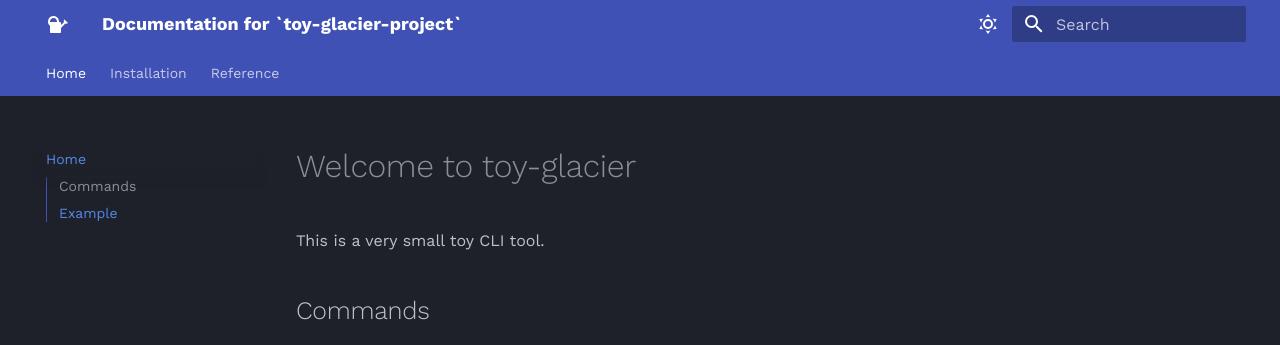
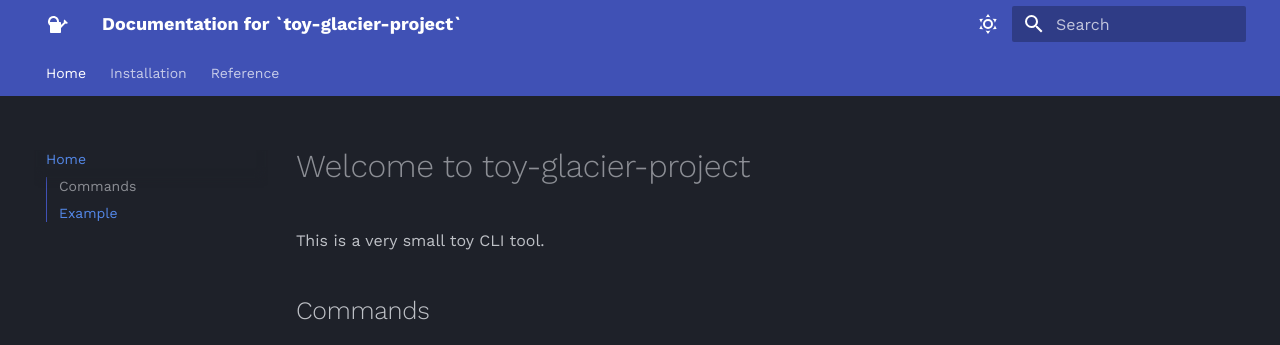
Before and after one commit to e-marshall/toy-glacier, an MkDocs documentation site: the page built from docs/index.md, in a window 1280 px wide and 1093 px high. Shown: the top 345 px of the window. Built offline with MkDocs 1.6.1 and Material for MkDocs 9.7.7, drawn with Linux system fonts in a browser that asks for light colours; some web fonts are replaced.

Commit message:
update docs

```diff
--- a/docs/index.md
+++ b/docs/index.md
@@ -1,4 +1,4 @@
-# Welcome to toy-glacier
+# Welcome to toy-glacier-project
 
 This is a very small toy CLI tool.
 
```
